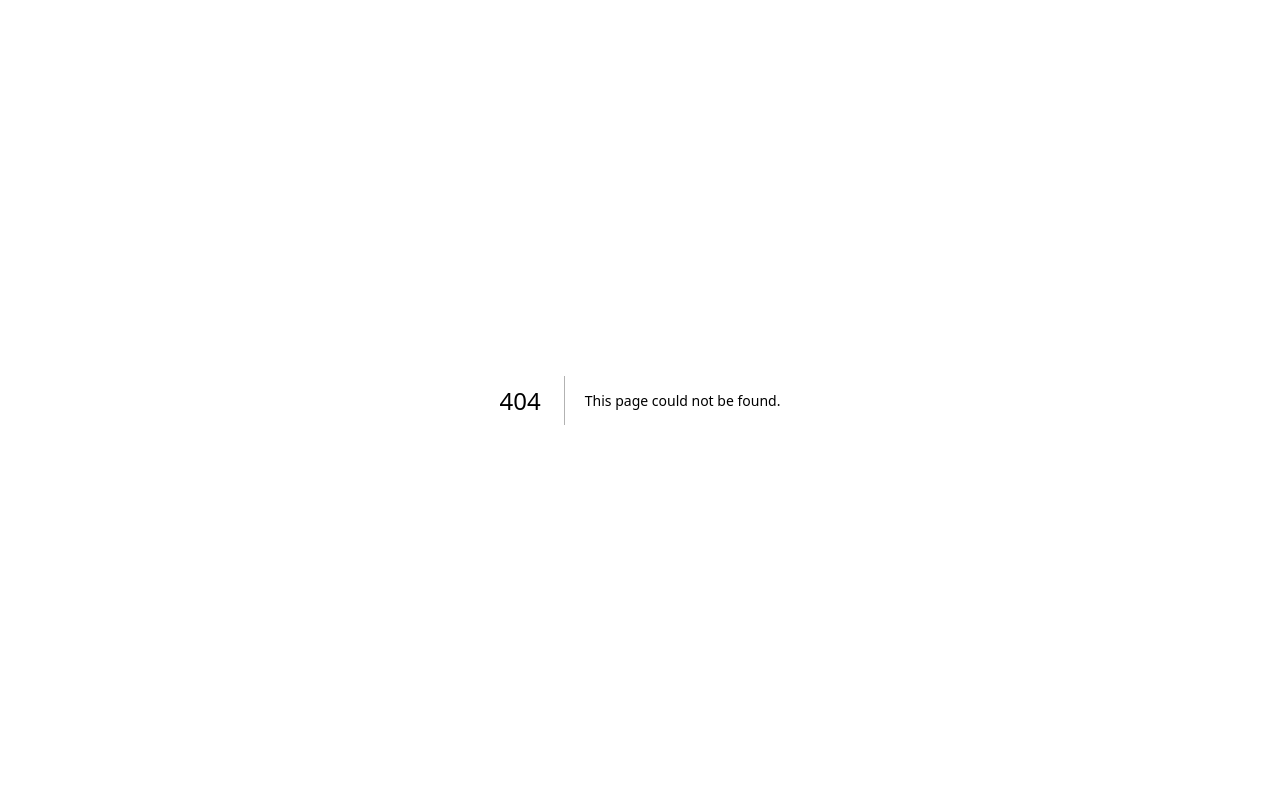
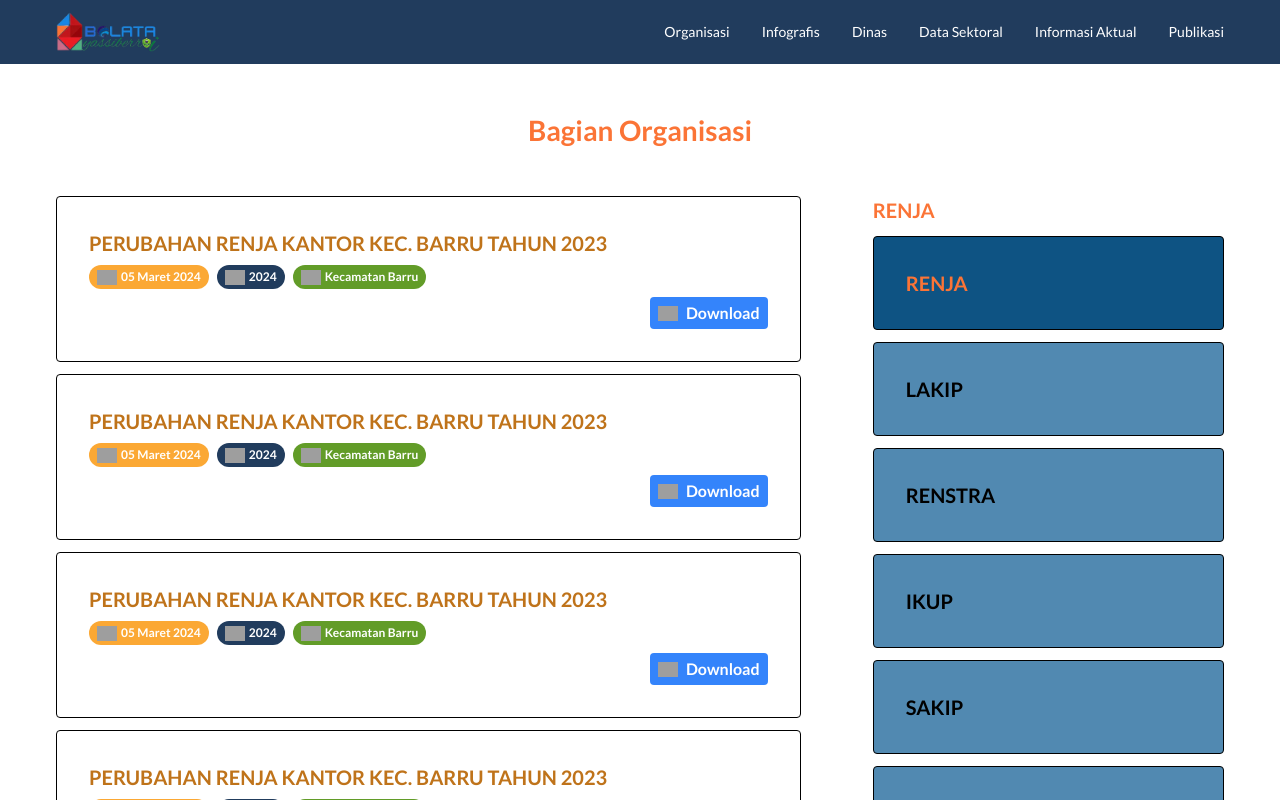
Before and after one commit to Tim-KP-SatuData-Barru/SatuData-Barru, a Next.js app: page /data-umum/bagian-organisasi in a window 1280 px wide. Before the commit this address had no page. Shown: the top 800 px of the page. Built offline with nearby package versions, Linux system fonts and the light colour scheme; grey boxes are pictures that could not be loaded.

Commit message:
feat: added data umum detail page

```diff
--- /dev/null
+++ b/app/data-umum/[id]/page.tsx
@@ -0,0 +1,256 @@
+"use client";
+import Footer from "@/app/components/footer";
+import Navbar from "@/app/components/navbar";
+import Image from "next/image";
+import React from "react";
+import { useState } from "react";
+import PageButton from "@/app/components/pageButton";
+import { useParams } from "next/navigation";
+
+const mockDataUmum = [
+  {
+    id: "1",
+    date: "05 Maret 2024",
+    year: 2024,
+    title: "PERUBAHAN RENJA KANTOR KEC. BARRU TAHUN 2023",
+    tag: "Kecamatan Barru",
+  },
+  {
+    id: "1",
+    date: "05 Maret 2024",
+    year: 2024,
+    title: "PERUBAHAN RENJA KANTOR KEC. BARRU TAHUN 2023",
+    tag: "Kecamatan Barru",
+  },
+  {
+    id: "1",
+    date: "05 Maret 2024",
+    year: 2024,
+    title: "PERUBAHAN RENJA KANTOR KEC. BARRU TAHUN 2023",
+    tag: "Kecamatan Barru",
+  },
+  {
+    id: "1",
+    date: "05 Maret 2024",
+    year: 2024,
+    title: "PERUBAHAN RENJA KANTOR KEC. BARRU TAHUN 2023",
+    tag: "Kecamatan Barru",
+  },
+  {
+    id: "1",
+    date: "05 Maret 2024",
+    year: 2024,
+    title: "PERUBAHAN RENJA KANTOR KEC. BARRU TAHUN 2023",
+    tag: "Kecamatan Barru",
+  },
+  {
+    id: "1",
+    date: "05 Maret 2024",
+    year: 2024,
+    title: "PERUBAHAN RENJA KANTOR KEC. BARRU TAHUN 2023",
+    tag: "Kecamatan Barru",
+  },
+  {
+    id: "1",
+    date: "05 Maret 2024",
+    year: 2024,
+    title: "PERUBAHAN RENJA KANTOR KEC. BARRU TAHUN 2023",
+    tag: "Kecamatan Barru",
+  },
+  {
+    id: "1",
+    date: "05 Maret 2024",
+    year: 2024,
+    title: "PERUBAHAN RENJA KANTOR KEC. BARRU TAHUN 2023",
+    tag: "Kecamatan Barru",
+  },
+  {
+    id: "1",
+    date: "05 Maret 2024",
+    year: 2024,
+    title: "PERUBAHAN RENJA KANTOR KEC. BARRU TAHUN 2023",
+    tag: "Kecamatan Barru",
+  },
+  {
+    id: "1",
+    date: "05 Maret 2024",
+    year: 2024,
+    title: "PERUBAHAN RENJA KANTOR KEC. BARRU TAHUN 2023",
+    tag: "Kecamatan Barru",
+  },
+];
+
+const dataUmumDetailItems = [
+  {
+    id: 1,
+    title: "RENJA",
+  },
+  {
+    id: 2,
+    title: "LAKIP",
+  },
+  {
+    id: 3,
+    title: "RENSTRA",
+  },
+  {
+    id: 4,
+    title: "IKUP",
+  },
+  {
+    id: 5,
+    title: "SAKIP",
+  },
+  {
+    id: 6,
+    title: "PERATURAN DAERAH",
+  },
+  {
+    id: 7,
+    title: "RPJMD",
+  },
+  {
+    id: 8,
+    title: "RENCANA AKSI",
+  },
+  {
+    id: 9,
+    title: "PERJANJIAN KINERJA",
+  },
+  {
+    id: 10,
+    title: "RKPD",
+  },
+  {
+    id: 11,
+    title: "PERATURAN BUPATI",
+  },
+  {
+    id: 12,
+    title: "KLHS",
+  },
+  {
+    id: 13,
+    title: "LPPD",
+  },
+];
+
+function DataUmumDetail() {
+  const [currentPage, setCurrentPage] = useState(1);
+  const [dataUmum, setDataUmum] = useState("RENJA");
+  const { id } = useParams<{ id: string }>();
+
+  const itemsPerPage = 10;
+  const totalPages = Math.ceil(mockDataUmum.length / itemsPerPage);
+
+  const startIndex = (currentPage - 1) * itemsPerPage;
+  const endIndex = Math.min(startIndex + itemsPerPage, mockDataUmum.length);
+
+  const itemsForPage = mockDataUmum.slice(startIndex, endIndex);
+
+  const handlePageChange = (pageNumber: number) => {
+    setCurrentPage(pageNumber);
+  };
+
+  const handleOnDataUmum = (title: string) => {
+    setDataUmum(title);
+  };
+
+
+  const formatTitle = (title: string) => {
+    return title
+      .split("-")
+      .map((word) => word.charAt(0).toUpperCase() + word.slice(1))
+      .join(" ");
+  };
+
+  return (
+    <main>
+      <Navbar />
+      <h1 className="py-12 w-full text-center text-orange text-heading-m font-bold">
+        {formatTitle(id)}
+      </h1>
+      <section className="grid grid-col-3 grid-flow-col gap-4 pb-8">
+        <div className="flex flex-col gap-3 px-14 col-span-2">
+          {itemsForPage.map((item, key) => (
+            <section
+              key={key}
+              className="flex flex-col gap-2 border border-black rounded px-8 py-8"
+            >
+              <h1 className="text-heading-s text-[#BF731A] font-bold">
+                {item.title}
+              </h1>
+              <div key={key} className="flex flex-row gap-2">
+                <div className="bg-orange-light px-2 py-1 text-xs text-white font-bold rounded-xl text-center flex flex-row gap-1 items-center">
+                  <Image
+                    src={"/icons/timeline.svg"}
+                    alt="icon date"
+                    width={20}
+                    height={20}
+                  />
+                  <p>{item.date}</p>
+                </div>
+                <div className="bg-blue-dark px-2 py-1 text-xs rounded-xl font-bold text-center text-white flex flex-row gap-1 items-center">
+                  <Image
+                    src={"/icons/year.svg"}
+                    alt="icon year"
+                    width={20}
+                    height={20}
+                  />
+                  <p>{item.year}</p>
+                </div>
+                <div className="bg-[#629C28] px-2 py-1 text-xs rounded-xl font-bold text-center text-white flex flex-row gap-1 items-center">
+                  <Image
+                    src={"/icons/tag.svg"}
+                    alt="icon tag"
+                    width={20}
+                    height={20}
+                  />
+                  <p>{item.tag}</p>
+                </div>
+              </div>
+
+              <div className="flex justify-end">
+                <button className="flex items-center px-2 py-1 gap-2 rounded w-fit text-white font-bold bg-[#3484FB] hover:bg-blue">
+                  <Image
+                    src="/icons/download.svg"
+                    alt="icon download"
+                    width={20}
+                    height={20}
+                  />
+                  Download
+                </button>
+              </div>
+            </section>
+          ))}
+        </div>
+        <div className="flex flex-col gap-3 pr-14">
+          <h1 className="text-orange text-heading-s font-bold">{dataUmum}</h1>
+          {dataUmumDetailItems.map((item, key) => (
+            <section
+              key={key}
+              onClick={() => handleOnDataUmum(item.title)}
+              className={`flex flex-col gap-2 cursor-pointer border border-black rounded px-8 py-8 hover:bg-blue ${
+                item.title === dataUmum
+                  ? "bg-blue text-orange"
+                  : "bg-blue-light"
+              }`}
+            >
+              <h1 className="text-heading-s font-bold">{item.title}</h1>
+            </section>
+          ))}
+        </div>
+      </section>
+
+      <PageButton
+        currentPage={currentPage}
+        totalPages={totalPages}
+        onPageChange={handlePageChange}
+      />
+
+      <Footer />
+    </main>
+  );
+}
+
+export default DataUmumDetail;
```
